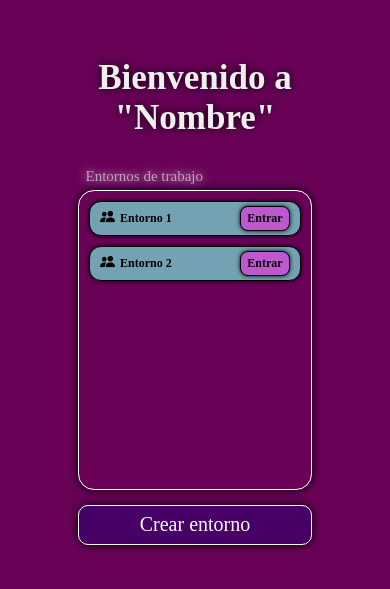
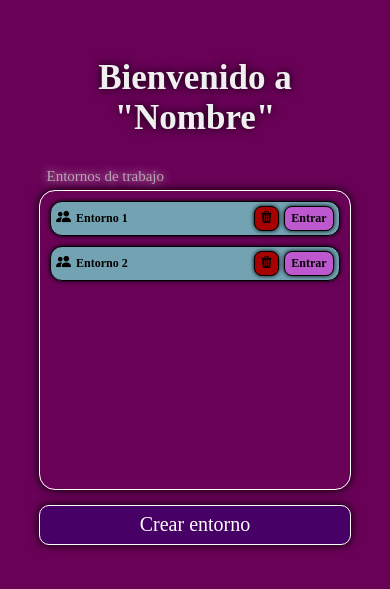
Before and after one commit to Nasho-04/proyecto-final, a React (Vite) app: page / in a window 390 px wide. Shown: the part 121-710 px from the top of the page. Built offline with nearby package versions, Linux system fonts and the light colour scheme.

Commit message:
agregue botones para eliminar entornos y canales y sus logicas pero todavia falta implementar el local storage para que no se rompa al actualizar debido a que uso uuid para los id y esos valore cambian si se actualiza y no se usa local storage

```diff
--- a/src/GlobalContext.jsx
+++ b/src/GlobalContext.jsx
@@ -3,6 +3,7 @@ import { useState } from "react";
 import { useEffect } from "react";
 import ENTORNOS from "./data";
 import { obtenerEntornos, obtenerCanales } from "./data";
+import {v4 as uuid} from 'uuid';
 
 const GlobalContext = createContext();
 
@@ -17,7 +18,7 @@ export const GlobalContextProvider = ({ children }) => {
 
     const agregarEntorno = (nombre) => {
         const nuevoEntorno = {
-            id: ENTORNO.length + 1,
+            id: uuid(),
             nombre: nombre,
             canales: [
                 {
@@ -39,6 +40,10 @@ export const GlobalContextProvider = ({ children }) => {
         setCondicionMenu(!condicionMenu)
     }
 
+    const actualizarEntornos = () => {
+        setEntorno([...ENTORNO])
+    }
+
 
     return (
         <GlobalContext.Provider value={
@@ -53,7 +58,8 @@ export const GlobalContextProvider = ({ children }) => {
                 handleToggleCondicion: handleToggleCondicion,
                 agregarEntorno: agregarEntorno,
                 condicionMenu: condicionMenu,
-                handleToggleMenu: handleToggleMenu
+                handleToggleMenu: handleToggleMenu,
+                actualizarEntornos: actualizarEntornos
             }
         }>
             {children}
--- /dev/null
+++ b/src/components/Canal/Canal.jsx
@@ -0,0 +1,22 @@
+import React from 'react'
+import { Link } from 'react-router-dom'
+
+const Canal = (props) => {
+
+    const { canal, entorno } = props
+
+    const handleEliminarCanal = () => {
+        const canalBuscado = entorno.canales.findIndex(canal => canal.id === props.canal.id)
+        entorno.canales.splice(canalBuscado, 1)
+        console.log(entorno.canales)
+    }
+
+    return (
+        <div className='contenedor-canal'>
+            <Link key={canal.id} className='link-canal' to={`/entorno/${entorno.id}/${canal.id}`}><li key={canal.id}>{canal.nombre}</li></Link>
+            <span onClick={handleEliminarCanal} className='btn-eliminar-canal'><i className='bi bi-trash'></i></span>
+        </div>
+    )
+}
+
+export default Canal
--- a/src/components/CartaEntorno/CartaEntorno.css
+++ b/src/components/CartaEntorno/CartaEntorno.css
@@ -12,6 +12,30 @@
     border: 1px solid #000;
     box-shadow: 0px 0px 4px 0px #000;
     height: 60px;
+}
+
+.botones-carta-entorno {
+    display: flex;
+    flex-direction: row;
+    flex-wrap: nowrap;
+    gap: 10px;
+    align-items: center;
+}
+
+.btn-eliminar-entorno {
+    width: 40px;
+    height: 40px;
+    border-radius: 10px;
+    border: solid 1px #000;
+    color: #000000;
+    font-size: 22px;
+    font-weight: 700;
+    background-color: rgb(167, 1, 1);
+    display: flex;
+    justify-content: center;
+    align-items: center;
+    box-shadow: 0px 0px 4px 0px #000;
+    cursor: pointer;
 }
 
 .info-carta-entorno {
@@ -51,10 +75,17 @@
     .carta-entorno {
         height: 40px;
         border-radius: 12px;
+        padding: 0px 10px;
     }
 
     .btn-entrar {
-        width: 80px;
+        width: 70px;
+        height: 30px;
+        font-size: 16px;
+    }
+
+    .btn-eliminar-entorno {
+        width: 30px;
         height: 30px;
         font-size: 16px;
     }
@@ -75,7 +106,7 @@
 @media screen and (max-width: 500px) {
     .carta-entorno {
         height: 35px;
-        padding: 0px 10px;
+        padding: 0px 5px;
     }
 
     .btn-entrar {
@@ -83,6 +114,17 @@
         height: 25px;
         font-size: 12px;
         border-radius: 8px;
+    }
+
+    .btn-eliminar-entorno {
+        width: 25px;
+        height: 25px;
+        font-size: 12px;
+        border-radius: 8px;
+    }
+
+    .botones-carta-entorno {
+        gap: 5px;
     }
 
     .info-carta-entorno {
@@ -105,6 +147,12 @@
 
     .btn-entrar {
         width: 120px;
+        height: 50px;
+        font-size: 25px;
+    }
+
+    .btn-eliminar-entorno {
+        width: 50px;
         height: 50px;
         font-size: 25px;
     }
@@ -136,6 +184,13 @@
         border-radius: 15px;
     }
 
+    .btn-eliminar-entorno {
+        width: 70px;
+        height: 70px;
+        font-size: 35px;
+        border-radius: 15px;
+    }
+
     .info-carta-entorno {
         gap: 30px;
     }
--- a/src/components/CartaEntorno/CartaEntorno.jsx
+++ b/src/components/CartaEntorno/CartaEntorno.jsx
@@ -1,16 +1,29 @@
-import React from 'react'
+import React, { useEffect } from 'react'
 import { Link } from 'react-router-dom'
 import './CartaEntorno.css'
+import { useGlobalContext } from '../../GlobalContext'
 
 const CartaEntorno = (props) => {
-    const {entorno} = props
+    const { entorno } = props
+    const { ENTORNO, actualizarEntornos } = useGlobalContext()
+
+    const handleEliminarEntorno = () => {
+        const entornoBuscado = ENTORNO.findIndex(entorno => entorno.id === props.entorno.id)
+        ENTORNO.splice(entornoBuscado, 1)
+        actualizarEntornos()
+    }
+
+
     return (
         <div className='carta-entorno'>
             <div className='info-carta-entorno'>
                 <div className='icono-carta-entorno'><i className="bi bi-people-fill"></i></div>
                 <h2 className='nombre-carta-entorno'>{entorno.nombre}</h2>
             </div>
-            <Link className='btn-entrar' to={`/entorno/${entorno.id}/${entorno.canales[0].id}`}>Entrar</Link>
+            <div className='botones-carta-entorno'>
+                <span onClick={handleEliminarEntorno} className='btn-eliminar-entorno'><i className="bi bi-trash3-fill"></i></span>
+                <Link className='btn-entrar' to={`/entorno/${entorno.id}/${entorno.canales[0].id}`}>Entrar</Link>
+            </div>
         </div>
     )
 }
--- a/src/components/ContenedorCanales/ContenedorCanales.css
+++ b/src/components/ContenedorCanales/ContenedorCanales.css
@@ -47,6 +47,12 @@
     background-color: #5b8c9d;
 }
 
+.contenedor-canal:hover > .btn-eliminar-canal {
+    display: flex;
+    justify-content: center;
+    align-items: center
+}
+
 .link-canal::before {
     content: '#';
 }
@@ -91,14 +97,40 @@
     padding: 0px 5px;
 }
 
+.contenedor-canal {
+    position: relative;
+    width: 100%;
+}
+
+.btn-eliminar-canal {
+    position: absolute;
+    right: 5px;
+    top: 0;
+    background-color: inherit;
+    border: none;
+    color: rgb(167, 1, 1);
+    font-size: 18px;
+    cursor: pointer;
+    display: none;
+    transition: .4s;
+    height: 100%;
+    width: 25px;
+}
+
+.btn-eliminar-canal:hover {
+    background-color: #5b8c9d;
+}
+
 .btn-confirmar-canal {
     background-color: #690257;
     color: #fefefe;
+    cursor: pointer;
 }
 
 .btn-cancelar-canal {
     background-color: inherit;
     color: #000;
+    cursor: pointer;
 }
 
 .btn-crear-canal {
@@ -109,6 +141,7 @@
     border: none;
     color: #000;
     font-size: 16px;
+    cursor: pointer;
 }
 
 @media screen and (max-width: 768px) {
--- a/src/components/ContenedorCanales/ContenedorCanales.jsx
+++ b/src/components/ContenedorCanales/ContenedorCanales.jsx
@@ -1,8 +1,10 @@
-import React from 'react'
+import React, { useEffect } from 'react'
 import './ContenedorCanales.css'
-import { Link } from 'react-router-dom'
+import { Link, useParams } from 'react-router-dom'
 import { useState } from 'react'
 import { useGlobalContext } from '../../GlobalContext'
+import { v4 as uuid } from 'uuid';
+import Canal from '../Canal/Canal'
 
 const ContenedorCanales = (props) => {
     const { condicionBtn, setCondicionBtn, inputValue, setInputValue, handleToggleCondicion } = useGlobalContext()
@@ -13,7 +15,7 @@ const ContenedorCanales = (props) => {
     const handleSubmitCanales = (e) => {
         e.preventDefault()
         if (inputValue !== '') {
-            const nuevoCanal = { id: canales.length + 1, nombre: inputValue, mensajes: [] }
+            const nuevoCanal = { id: uuid(), nombre: inputValue, mensajes: [] }
             entorno.canales.push(nuevoCanal)
             setCanales(entorno.canales)
             setCondicionBtn(!condicionBtn)
@@ -21,12 +23,16 @@ const ContenedorCanales = (props) => {
         }
     }
 
+    useEffect(() => {
+        setCanales(entorno.canales)
+    }, [entorno])
+
     return (
         <div className='contenedor-canales'>
             <h4 className='titulo-canales'>Canales</h4>
             <ul className='lista-canales'>
                 {canales.map((canal) => (
-                    <Link key={canal.id} className='link-canal' to={`/entorno/${entorno.id}/${canal.id}`}><li key={canal.id}>{canal.nombre}</li></Link>
+                    <Canal key={canal.id} canal={canal} entorno={entorno}/>
                 ))}
             </ul>
             <div className='contenedor-crear-canal'>{condicionBtn
--- a/src/components/Home/Home.css
+++ b/src/components/Home/Home.css
@@ -30,7 +30,7 @@ h1 {
     border: 1px solid #fff;
     border-radius: 16px;
     padding: 10px 15px;
-    width: 60%;
+    width: 65%;
     height: 350px;
     display: flex;
     flex-direction: column;
@@ -52,7 +52,7 @@ h1 {
 
 .subtitulo{
     font-size: 20px;
-    width: 60%;
+    width: 65%;
     margin-left: 15px;
     text-align: left;
     opacity: 0.8;
@@ -61,7 +61,7 @@ h1 {
 }
 
 .btn-crear-entorno {
-    width: 60%;
+    width: 65%;
     height: 70px;
     border-radius: 10px;
     border: solid 1px #ffffff;
@@ -78,7 +78,30 @@ h1 {
     box-shadow: 0px 0px 10px 0px #000;
 }
 
+
+@media screen and (max-width: 1000px) {
+    .lista-entornos {
+        width: 80%;
+    }
+
+    .btn-crear-entorno {
+        width: 80%;
+    }
+
+    .subtitulo {
+        width: 80%;
+    }
+}
+
 @media screen and (max-width: 800px) {
+    .lista-entornos {
+        width: 70%;
+    }
+
+    .subtitulo {
+        font-size: 18px;
+        width: 70%;
+    }
 
     h1 {
         font-size: 40px;
@@ -91,6 +114,7 @@ h1 {
     .btn-crear-entorno {
         height: 50px;
         font-size: 25px;
+        width: 70%;
     }
 }
 
@@ -98,15 +122,18 @@ h1 {
     .lista-entornos {
         height: 300px;
         padding: 10px 10px;
+        width: 80%;
     }
 
     .btn-crear-entorno {
         height: 40px;
         font-size: 20px;
+        width: 80%;
     }
 
     .subtitulo {
         font-size: 15px;
+        width: 80%;
     }
 
     h1 {
--- a/src/data.js
+++ b/src/data.js
@@ -1,10 +1,12 @@
+import { v4 as uuid } from 'uuid';
+
 const ENTORNOS = [
     {
-        id: 1,
+        id: uuid(),
         nombre: 'Entorno 1',
         canales: [
             {
-                id: 1,
+                id: uuid(),
                 nombre: 'General',
                 mensajes: [
                     {
@@ -20,7 +22,7 @@ const ENTORNOS = [
                 ]
             },
             {
-                id: 2,
+                id: uuid(),
                 nombre: 'Trabajo',
                 mensajes: [
                     {
@@ -43,11 +45,11 @@ const ENTORNOS = [
         ]
     },
     {
-        id: 2,
+        id: uuid(),
         nombre: 'Entorno 2',
         canales: [
             {
-                id: 1,
+                id: uuid(),
                 nombre: 'General',
                 mensajes: [
                     {
```
Also changed, not shown: src/components/Canal/Canal.css (added).
